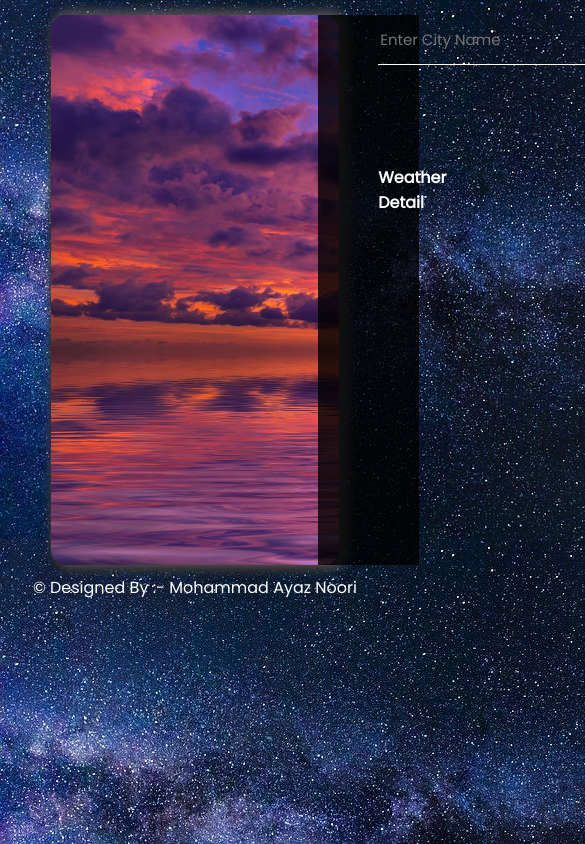
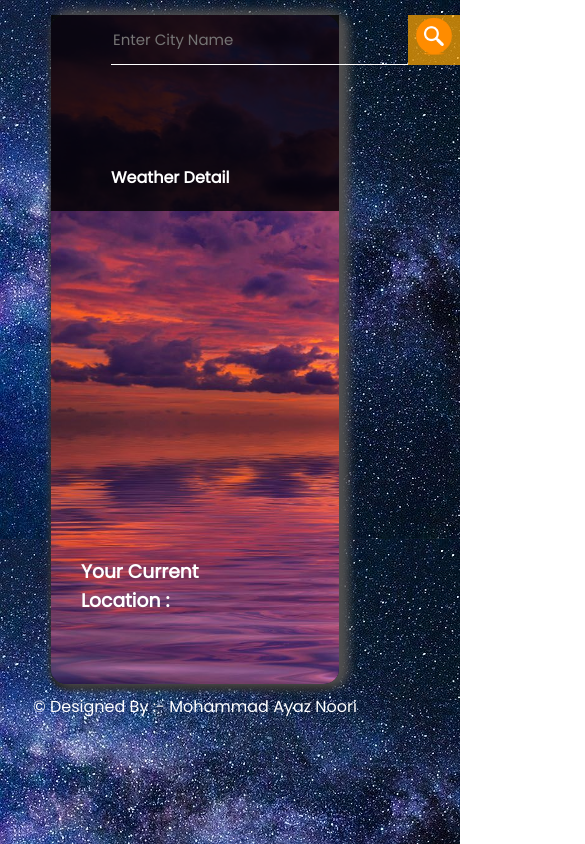
Before and after one commit to ayaznoori/Weather-WebApp, a plain HTML site: page index.html in a window 390 px wide. Shown: the top 844 px of the page, 585 px wide, since content can reach past the window. Drawn offline with Linux system fonts and the light colour scheme.

Commit message:
responsive

```diff
--- a/index.html
+++ b/index.html
@@ -7,91 +7,7 @@
     <title>Document</title>
    <link rel="stylesheet" href="style.css">
 </head>
-<style>
-     @import url('https://fonts.googleapis.com/css2?family=Poppins&display=swap');
-     *{
-        font-family: 'Poppins', sans-serif;
-     }
-    body{
-        margin: 0%;
-        padding: 15px;
-        background-image: url("img/background.jpg");
 
-    }
-    #container{
-        width: 80%;
-        display: flex;
-        flex-direction: row;
-
-        margin: auto;
-        background-image: url("img/bgpic.jpg");
-        background-size: cover;
-        box-shadow: rgb(80, 79, 79) 5px 0px 10px 5px, rgb(0, 0, 0) 0px 5px 5px;
-        border-radius: 15px;
-    }
-    #left{
-        width: 65%;
-
-        height: 550px;
-
-        padding-left: 80px;
-
-    }
-    #right{
-        width: 35%;
-        background-color: rgba(0, 0, 0, 0.801);
-
-
-    }
-    #searchbut{
-        background-image: url("img/search.png");
-        font-size: larger;
-        background-color: rgba(255, 166, 0, 0.719);
-        border: 0;
-        justify-items: flex-end
-
-    }
-    #userinput{
-        background: none;
-        border-bottom: 1px solid black;
-        border: 0px;
-        border-bottom: 1px white solid;
-        color: white;
-        font-size: 15px;
-    }
-    #userinput:focus{
-        outline: none;
-    }
-    #searchright{
-        align-items: flex-end;
-    }
-    form{
-        display: flex;
-        justify-content: space-between;
-        padding-left: 60px;
-    }
-    #detailcontainer{
-        margin-top: 100px;
-        padding-left: 60px;
-        color: white;
-    }
-    #lcont{
-        display: flex;
-        color: white;
-        padding-top: 150px;
-
-        gap: 10px;
-    }
-    center{
-        color: white;
-        margin-top: 10px;
-    }
-    iframe{
-        border:0;
-        border-radius: 15px;
-        margin-top: 20px;
-    }
-</style>
 <body>
     <div id="container">
         <div id="left">
@@ -103,6 +19,7 @@
                 referrerpolicy="no-referrer-when-downgrade"
                 >
               </iframe>
+              <div id="current"><h3>Your Current Location : </h3></div>
             <div id="lcont">
                 </div>
 
--- a/script.js
+++ b/script.js
@@ -58,9 +58,11 @@ function success(pos){
 function currentlocation(data){
 
     const  currentt=document.createElement("div");
+    currentt.setAttribute("id","degree");
     currentt.innerHTML=Math.floor(data.main.temp-273)+" <sup>o</sup>C";
     currentt.style.fontSize="60px";
     currentt.style.color="white";
+
     const  namediv=document.createElement("div");
     namediv.style.lineHeight="10px"
     const  name=document.createElement("p");
@@ -84,6 +86,7 @@ function currentlocation(data){
     dataw.append(icon,dis);
     namediv.append(name,datep);
     document.querySelector("#lcont").innerText="";
+
     var map=document.querySelector("iframe");
     map.src=`https://www.google.com/maps/embed/v1/place?key=AIzaSyBM7xfZ6ekcrWhf79KIju8kGADdjeHRSp4&q=${data.name}`;
     document.querySelector("#lcont").append(currentt,namediv,dataw );
--- a/style.css
+++ b/style.css
@@ -12,7 +12,7 @@ body{
    width: 80%;
    display: flex;
    flex-direction: row;
-
+   color: white;
    margin: auto;
    background-image: url("img/bgpic.jpg");
    background-size: cover;
@@ -67,10 +67,11 @@ form{
 }
 #lcont{
    display: flex;
+   color: rgb(0, 0, 0);
+   padding-top: 0px;
    color: white;
-   padding-top: 150px;
+   gap: 10px;
 
-   gap: 10px;
 }
 center{
    color: white;
@@ -81,3 +82,26 @@ iframe{
    border-radius: 15px;
    margin-top: 20px;
 }
+#current{
+    padding-top: 50px;
+}
+@media screen and (max-width: 600px) {
+    #container{
+        flex-direction: column-reverse;
+
+    }
+    #right{
+        width: 100%;
+    }
+    #left{
+        padding-left: 30px;
+        height: fit-content;
+    }
+    #lcont{
+        display: flex;
+        flex-direction: column;
+        color: white;
+        padding-top: 50px;
+        gap: 10px;
+     }
+  }
```
